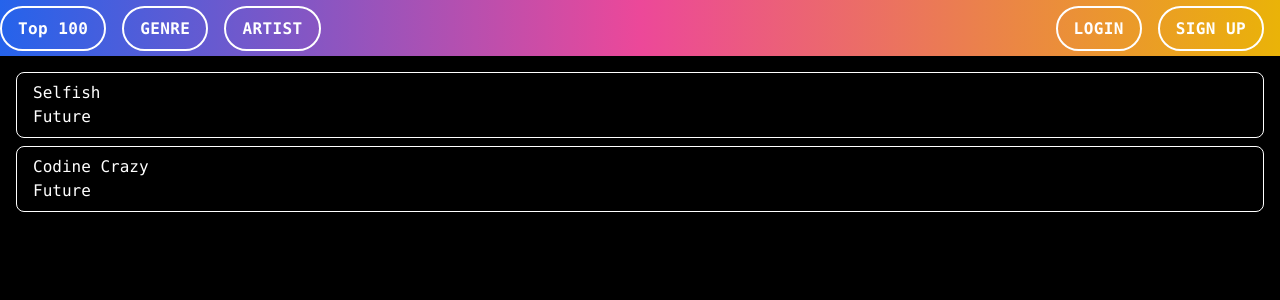
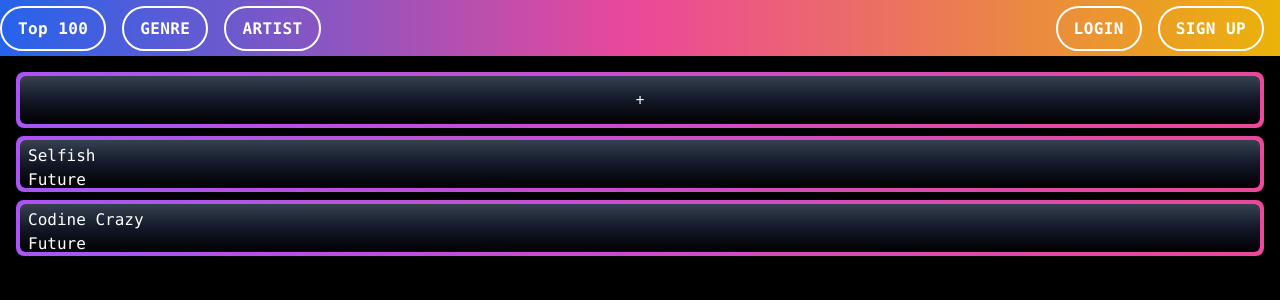
Before and after one commit to silentlayer/backtrack-website, a React (Create React App) app in the folder client/: page / in a window 1280 px wide. Shown: the top 300 px of the page. Built offline with nearby package versions, Linux system fonts and the light colour scheme.

Commit message:
Changed DynamicList comp

```diff
--- a/client/src/components/DynamicList.js
+++ b/client/src/components/DynamicList.js
@@ -1,15 +1,18 @@
 import React from "react";
+import {SongButton, SongCrate} from "./songButton";
 
 const DynamicList = ({ song_list }) => {
   return (
-    <ul className = "space-y-2">
-      {song_list.map((song) => (
-          <li key={song.id} className="border border-white mb-2 py-2 px-4 bg-black rounded-lg">
-            <h3 className = "text-white font-mono ">{song.name}</h3>
-            <p className = "text-white font-mono ">{song.artist}</p>
-          </li>
-      ))}
-    </ul>
+    <>
+      <SongButton/>
+      <ul className = "mt-2 space-y-2">
+        {song_list.map((song) => (
+              <li key={song.id}>
+                <SongCrate name={song.name} artist={song.artist}/>
+              </li>
+        ))}
+      </ul>
+    </>
   );
 };
 
--- a/client/src/components/Home.js
+++ b/client/src/components/Home.js
@@ -9,6 +9,7 @@
   if(jwtToken) console.log(jwtToken)
   return (
     <div className="mx-auto p-4 bg-black bg-no-repeat bg-cover w-full h-screen">
+      {/* <SongButton/> */}
       <DynamicList song_list={songs}/>
     </div>
   )
--- /dev/null
+++ b/client/src/components/songButton.js
@@ -0,0 +1,20 @@
+import React from 'react'
+
+export function SongButton() {
+  return (
+    <div className='flex justify-center bg-gradient-to-r from-purple-500 to-pink-500 hover:bg-gradient-to-l focus:ring-4 focus:outline-none focus:ring-purple-200 dark:focus:ring-purple-800 font-medium rounded-lg'>
+      <button className = "text-white text-bold bg-gradient-to-b from-gray-700 via-gray-900 to-black rounded-md px-2 py-1 mb-1 mt-1 h-12 w-full ml-1 mr-1"> + </button>
+    </div>
+  )
+}
+
+export function SongCrate({name, artist}){
+    return (
+        <div className='flex justify-center bg-gradient-to-r from-purple-500 to-pink-500 hover:bg-gradient-to-l focus:ring-4 focus:outline-none focus:ring-purple-200 dark:focus:ring-purple-800 font-medium rounded-lg'>
+            <div className = "text-white text-bold bg-gradient-to-b from-gray-700 via-gray-900 to-black rounded-md px-2 py-1 mb-1 mt-1 h-12 w-full ml-1 mr-1">
+                <h3 className = "text-white font-mono ">{name}</h3>
+                <p className = "text-white font-mono ">{artist}</p>
+            </div>
+        </div>
+      )
+}
```
Also changed, not shown: 2 other files (tests, documents, lock files or other folders).
